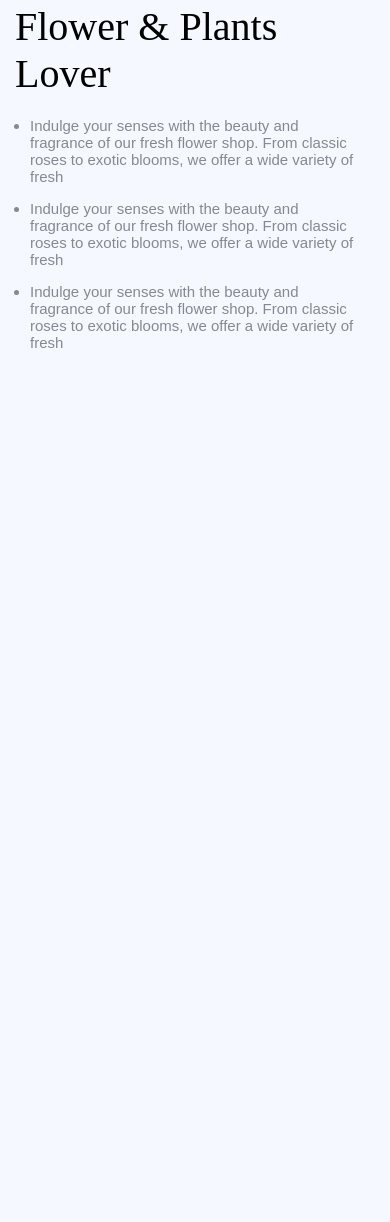
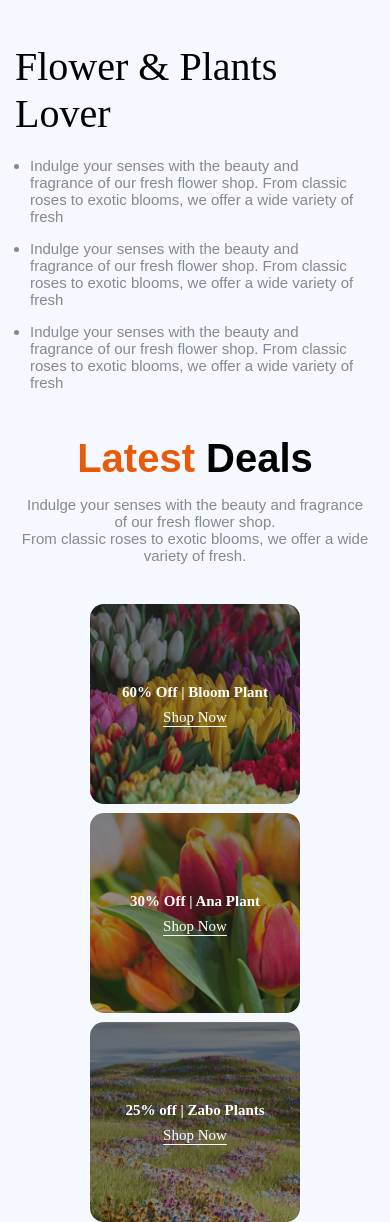
Before and after one commit to Arafat-Shalehin/Assignment-Two, a plain HTML site: page index.html in a window 390 px wide. Shown: the part 2383-3605 px from the top of the page. Before the commit the page ends 2749 px from the top, so only its background shows below. Drawn offline with Linux system fonts and the light colour scheme.

Commit message:
Completed the Latest Deal Section

```diff
--- a/index.html
+++ b/index.html
@@ -128,6 +128,31 @@
                 </div>
             </div>
          </section>
+         <!-- Plants Lover Section End here -->
+
+          <!-- Latest Deal Section start -->
+        <section>
+            <div class="latest-deal-div">
+                <p class="latest-title"><span class="orange-span">Latest</span> Deals</p>
+                <p class="latest-sub-title">Indulge your senses with the beauty and fragrance of
+                our fresh flower shop.<br> From classic roses to exotic
+                blooms, we offer a wide variety of fresh.</p>
+            </div>
+            <div class="latest-deal-image-container">
+                <div class="bloom-plant">
+                    <p class="offer-plant">60% Off | Bloom Plant</p>
+                    <span class="shop">Shop Now</span>
+                </div>
+                <div class="zabo-plant">
+                    <p class="offer-plant">25% off | Zabo Plants</p>
+                    <span class="shop">Shop Now</span>
+                </div>
+                <div class="ana-plant">
+                    <p class="offer-plant">30% Off | Ana Plant</p>
+                    <span class="shop">Shop Now</span>
+                </div>
+            </div>
+        </section>
     </main>
     <footer>
 
--- a/style.css
+++ b/style.css
@@ -162,7 +162,7 @@ nav{
     margin-top: 60px;
     justify-content: center;
     align-items: center;
-    gap: 80px;
+    gap: 120px;
 }
 
 .plant-lover-title{
@@ -188,6 +188,87 @@ nav{
 
 .plant-lover-comment li {
     margin-bottom: 15px;
+}
+
+/* Latest Deal Part */
+
+.latest-deal-div{
+    text-align: center;
+    margin-top: 100px;
+}
+
+.latest-title{
+    font-family: sans-serif;
+    font-size: 50px;
+    font-weight: bold;
+    margin-bottom: 15px;
+}
+
+.latest-sub-title{
+    font-family: sans-serif;
+    color: #86898D;
+    font-size: 20px;
+    margin-bottom: 60px;
+}
+
+.latest-deal-image-container {
+    display: grid;
+    grid-template-columns: 1fr 2fr;
+    grid-template-rows: 195px 195px;
+    gap: 25px;
+    margin: 0 90px;
+}
+
+.bloom-plant{
+    background-image: linear-gradient(rgba(38,37,37,0.6), rgba(40, 39, 39, 0.4)), url(assets/deal-bloom.png);
+    background-size: cover;
+    border-radius: 14px;
+    background-color: rgba(0, 0, 0, 0.4);
+    background-repeat: no-repeat;
+
+    display: flex;
+    flex-direction: column;
+    justify-content: center;
+    align-items: center;
+    color: white;
+}
+
+.zabo-plant {
+    background-image: linear-gradient(rgba(38, 37, 37, 0.6), rgba(40, 39, 39, 0.4)), url(assets/deal-zabo.png);
+    grid-row: span 2;
+    border-radius: 14px;
+    background-repeat: no-repeat;
+    background-size: cover;
+    display: flex;
+    flex-direction: column;
+    justify-content: center;
+    align-items: center;
+    color: white;
+}
+
+.ana-plant {
+    background-image: linear-gradient(rgba(38, 37, 37, 0.6), rgba(40, 39, 39, 0.4)), url(assets/deal-ana.png);
+    border-radius: 14px;
+    background-repeat: no-repeat;
+    background-size: cover;
+    display: flex;
+    flex-direction: column;
+    justify-content: center;
+    align-items: center;
+    color: white;
+}
+
+.offer-plant{
+    font-size: 25px;
+    font-weight: bold;
+}
+
+.shop{
+    font-size: 20px;
+    font-weight: 400;
+    text-decoration: underline;
+    text-underline-offset: 4px;
+    margin-top: 10px;
 }
 
 
@@ -314,4 +395,61 @@ nav{
     .ul-plant-lover-comment li {
         margin-bottom: 15px;
     }
+
+    /* Latest deal part */
+
+    .latest-deal-div{
+        margin-top: 30px;
+        margin-left: 20px;
+        margin-right: 20px;
+    }
+
+    .latest-title{
+        font-size: 40px;
+    }
+
+    .latest-sub-title{
+        font-size: 15px;
+    }
+
+    .latest-deal-image-container{
+        display: flex;
+        flex-direction: column;
+        gap: 29px;
+    }
+
+    .latest-deal-image-container div {
+        line-height: 30px;
+    }
+
+    .offer-plant,
+    .shop{
+        font-size: 15px;
+    }
+
+    .shop{
+        margin-top: -5px;
+    }
+
+    .bloom-plant,
+    .zabo-plant,
+    .ana-plant{
+        margin-top: -20px;
+        height: 200px;
+    }
+
+
+    .bloom-plant {
+        order: 1;
+
+    }
+
+    .zabo-plant {
+        order: 3;
+
+    }
+
+    .ana-plant {
+        order: 2;
+    }
 }
```
